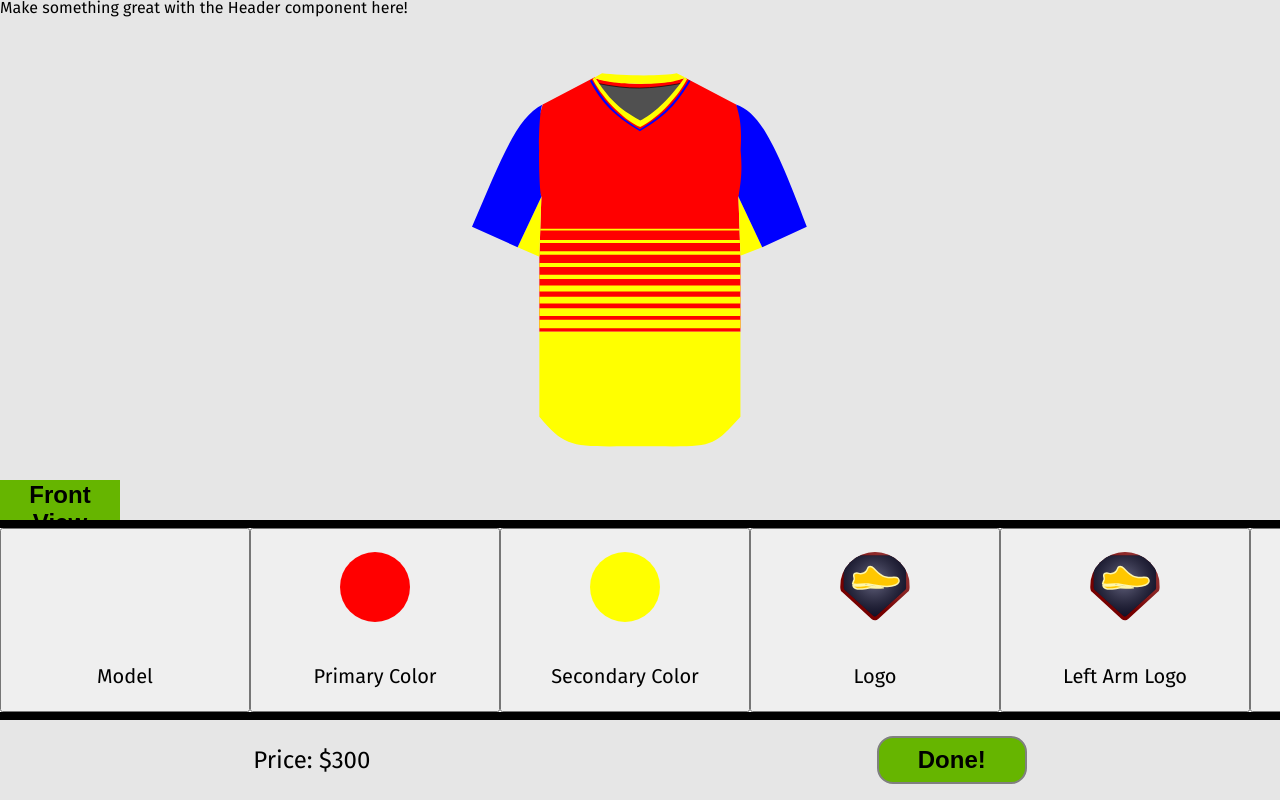
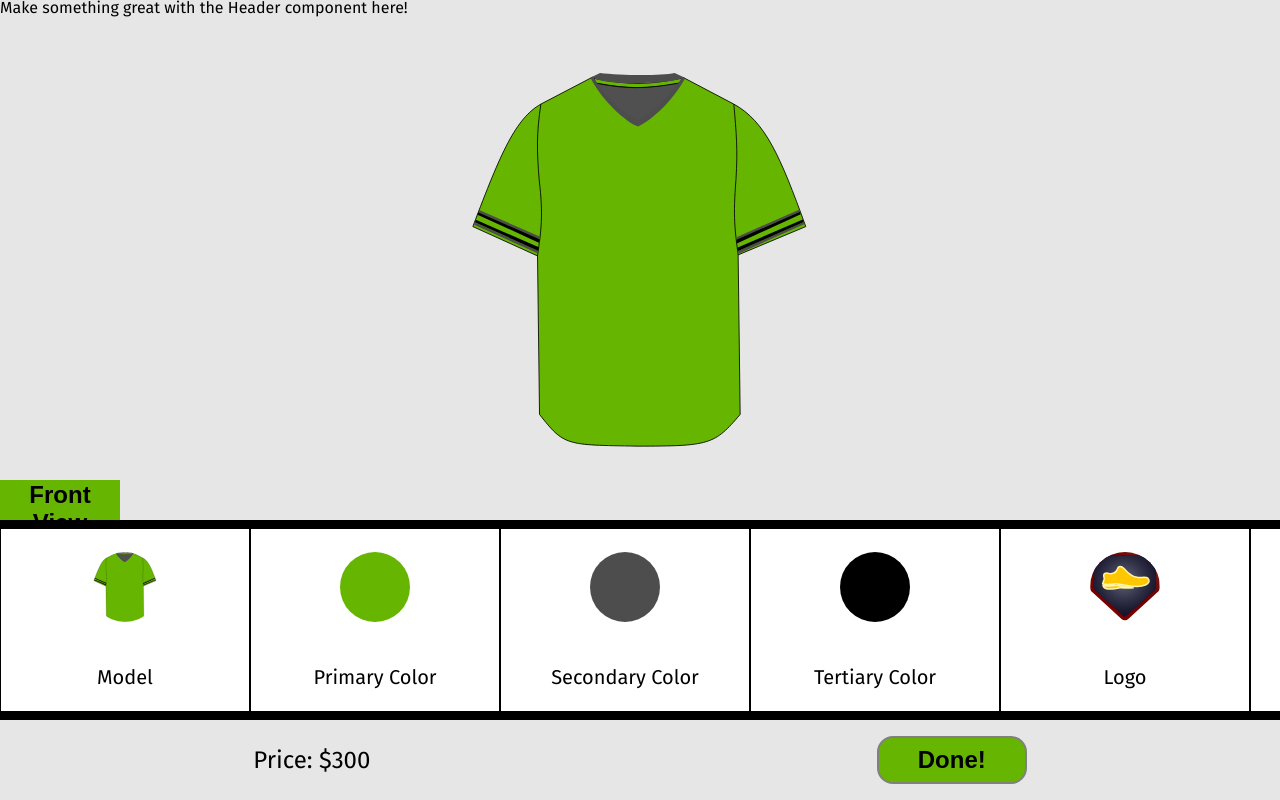
Before and after one commit to anthonyshew/flatbill-customizer, a React (Create React App) app in the folder client/: page / in a window 1280 px wide. Built offline with nearby package versions, Linux system fonts and the light colour scheme; a web font is replaced by a local one.

Commit message:
First time the editor bar changes views.

```diff
--- a/client/src/components/HorizontalSlider/HorizontalSlider.js
+++ b/client/src/components/HorizontalSlider/HorizontalSlider.js
@@ -1,6 +1,5 @@
-import React, { useState } from 'react'
+import React from 'react'
 import './_HorizontalSlider.scss'
-
 import useStateValue from '../../lib/hooks/useStateValue'
 
 import SVG from '../SVG/SVG'
@@ -10,49 +9,70 @@ const HorizontalSlider = ({ ...props }) => {
     const [{ model,
         primaryColor,
         secondaryColor,
+        tertiaryColor,
         chestLogo,
         leftArmLogo,
-        rightArmLogo }] = useStateValue()
+        rightArmLogo,
+        editorCurrentlyOpen }, dispatch] = useStateValue()
 
-    const [newStuff] = useState([{
-        image: <SVG className="avatar" name={model} title={'shut'} alt={'up'} desc={'thanks'} />,
-        text: 'Model'
+    const sliderOptions = {
+        defaultMenu: [{
+            image: <SVG className="avatar" name={`${model}-front`} />,
+            text: 'Model',
+            clickHandler: () => dispatch({ type: "EDITOR_CHANGE", menu: 'models' })
         },
         {
             image: <div className=" avatar color primary-color" style={{ backgroundColor: primaryColor }}></div>,
-        text: 'Primary Color'
+            text: 'Primary Color',
+            clickHandler: () => console.log('default menu click')
         },
         {
             image: <div className=" avatar color primary-color" style={{ backgroundColor: secondaryColor }}></div>,
-        text: 'Secondary Color'
+            text: 'Secondary Color',
+            clickHandler: () => console.log('default menu click')
+        },
+        {
+            image: <div className=" avatar color primary-color" style={{ backgroundColor: tertiaryColor }}></div>,
+            text: 'Tertiary Color',
+            clickHandler: () => console.log('default menu click')
         },
         {
             image: <SVG className="avatar" name={chestLogo} title={'shut'} alt={'up'} desc={'thanks'} />,
-        text: 'Logo'
+            text: 'Logo',
+            clickHandler: () => console.log('default menu click')
         },
         {
             image: <SVG className="avatar " name={leftArmLogo} title={'shut'} alt={'up'} desc={'thanks'} />,
-        text: 'Left Arm Logo'
+            text: 'Left Arm Logo',
+            clickHandler: () => console.log('default menu click')
         },
         {
             image: <SVG className="avatar" name={rightArmLogo} title={'shut'} alt={'up'} desc={'thanks'} />,
-        text: 'Right Arm Logo'
+            text: 'Right Arm Logo',
+            clickHandler: () => console.log('default menu click')
+        }],
+        models: [{
+            image: <SVG className="avatar" name={`striper-front`} />,
+            text: 'Striper',
+            clickHandler: () => console.log('model click')
+        },
+        {
+            image: <SVG className="avatar" name={`solid-front`} />,
+            text: 'Striper',
+            clickHandler: () => console.log('model click')
+        }]
     }
-    ])
-
-    const handleClick = () => console.log('so handled right now')
 
     return (
         <ul className="horizontal-slider">
-
             {
-                newStuff.map(elem => {
+                sliderOptions[editorCurrentlyOpen].map(elem => {
                     return (
                         <SliderItem
                             key={elem.text}
                             image={elem.image}
                             text={elem.text}
-                            handleClick={handleClick}
+                            handleClick={elem.clickHandler}
                         />
                     )
                 })
--- a/client/src/components/HorizontalSlider/_HorizontalSlider.scss
+++ b/client/src/components/HorizontalSlider/_HorizontalSlider.scss
@@ -24,6 +24,8 @@ $height: 25vh;
         align-items: center;
         width: calc(100% / 6);
         min-width: 250px;
+        background-color: $white;
+        border: 1px solid $black;
 
         &:hover {
             cursor: pointer;
--- a/client/src/components/SVG/SVG.js
+++ b/client/src/components/SVG/SVG.js
@@ -27,7 +27,7 @@ const getPath = (name,
                         <defs>
                             <radialGradient id="logo0_diamond" cx="0" cy="0" r="1" gradientUnits="userSpaceOnUse" gradientTransform="translate(278.14) rotate(131.201) scale(248.031 321.553)">
                                 <stop stopColor="#BC6E6E" stopOpacity="0.46" />
-                                <stop offset="1" stopColor="white" stopOpacity="0" />
+                                <stop offset="1" stopColor={tertiaryColor} stopOpacity="0" />
                             </radialGradient>
                             <radialGradient id="logo1_radial" cx="0" cy="0" r="1" gradientUnits="userSpaceOnUse" gradientTransform="translate(135.081 112.959) rotate(89.0695) scale(245.652 250.332)">
                                 <stop stopColor="#6B6B88" />
@@ -40,9 +40,9 @@ const getPath = (name,
         case "striper-front":
             return (
                 <>
-                    <svg className={className} viewBox="0 0 500 558" fill="none" xmlns="http://www.w3.org/2000/svg" role="img" alt={alt}>
-                        <title>{title}</title>
-                        <desc>{desc}</desc>
+                    <svg className={className} viewBox="0 0 500 558" fill="none" xmlns="http://www.w3.org/2000/svg" role="img" alt="Stripe Jersey Model">
+                        <title>Stripe Jersey Model</title>
+                        <desc>This jersey model is made of a body that has gradient stripes to create an interesting striping effect.</desc>
                         <path d="M185 8.5C238.416 18.9334 267.002 18.1871 317.5 8L318 7L394 47C424.373 110.91 424.656 140.843 397.5 184.5L400.5 272.5V386H100.5V274L103.5 184.5C86.2226 141.193 85.3612 111.833 105.5 47L183 6.5L185 8.5Z" fill={primaryColor} />
                         <path d="M185 15C235.768 25.6024 264.232 24.1827 315 15C295.801 44.4437 281.46 57.6105 251.5 77C219.664 59.0484 204.983 45.6025 185 15Z" fill="#505050" stroke="black" />
                         <path fillRule="evenodd" clipRule="evenodd" d="M194 0.5L183.5 6.5L180 9C197 42.5 232.5 74 251 80.5C273.5 69.5 302.772 42.6312 321 9L317.5 6.5L305.5 0.5C285.001 5.05657 222.001 4.08559 194 0.5ZM317.5 6.5C293.682 40.5404 268.043 63.5235 251 71C218.452 52.9789 204.055 38.4113 183.5 6.5C191 17.7419 297.5 21.5 317.5 6.5Z" fill={secondaryColor} />
@@ -62,7 +62,70 @@ const getPath = (name,
                         <path d="M499.5 229.5C451.603 101.711 428.336 58.902 394 47.0001C401.016 68.908 402.384 84.0853 400.75 115.75C403.098 141.813 402.076 156.934 397.5 184.5L433 259.948L499.5 229.5Z" fill={tertiaryColor} />
                         <path d="M250.5 84C215.567 62.2368 199.4 46.4579 178.5 10L176 12C194.791 47.0909 212.183 62.9048 250.5 87C290.12 63.5422 305.029 46.188 326 12L323.5 10.5C301.025 46.5305 285.208 62.824 250.5 84Z" fill={tertiaryColor} />
                     </svg>
-
+                </>
+            )
+        case "striper-back":
+            return (
+                <>
+                    <svg viewBox="0 0 500 557" fill="none" xmlns="http://www.w3.org/2000/svg" role="img" alt="Stripe Jersey Model">
+                        <title>Stripe Jersey Model</title>
+                        <desc>This jersey model is made of a body that has gradient stripes to create an interesting striping effect.</desc>
+                        <path d="M185 8C238.416 18.4334 267.002 17.6871 317.5 7.5L318 6.5L394 46.5C407.448 77.9221 409.85 130.816 397.5 184L400.5 272V385.5H100.5V273.5L103.5 184C89.9446 127.424 95.7331 79.2921 105.5 46.5L183 6L185 8Z" fill={primaryColor} />
+                        <path d="M100.5 273.5L68 259.5L103.5 184L101.891 232L101.807 234.5L101.338 248.5L101.187 253L100.768 265.5L100.601 270.5L100.5 273.5Z" fill={secondaryColor} />
+                        <path d="M433 259.5L397.5 184L399.136 232L399.222 234.5L399.699 248.5L399.852 253L400.278 265.5L400.449 270.5L400.5 272L433 259.5Z" fill={secondaryColor} />
+                        <path d="M100.5 385.5V512.5C141.5 562 153 556.5 251 556.5C359 556.5 356 562 400.5 512.5V385.5H100.5Z" fill={secondaryColor} />
+                        <path d="M100.5 380.5V367.5H400.5V380.5H100.5Z" fill={secondaryColor} />
+                        <path d="M100.5 362V350.5H400.5V362H100.5Z" fill={secondaryColor} />
+                        <path d="M100.5 343.5V333.5H400.5V343.5H100.5Z" fill={secondaryColor} />
+                        <path d="M100.5 325.5V316.5H400.5V325.5H100.5Z" fill={secondaryColor} />
+                        <path d="M100.5 307V300.5H400.5V307H100.5Z" fill={secondaryColor} />
+                        <path d="M100.5 289V283H400.5V289H100.5Z" fill={secondaryColor} />
+                        <path d="M100.601 270.5H400.449L400.278 265.5H100.768L100.601 270.5Z" fill={secondaryColor} />
+                        <path d="M101.187 253H399.852L399.699 248.5H101.338L101.187 253Z" fill={secondaryColor} />
+                        <path d="M101.807 234.5H399.222L399.136 232H101.891L101.807 234.5Z" fill={secondaryColor} />
+                        <path d="M183.5 6L194 0C222.001 3.58559 285.001 4.55657 305.5 0L317.5 6C297.5 21 191 17.2419 183.5 6Z" fill={secondaryColor} />
+                        <path d="M187.5 12.5C241.133 24.641 268.131 23.3803 313 12.5L314.5 15.5C262.087 26.9852 233.895 26.8561 185.5 15.5L187.5 12.5Z" fill={tertiaryColor} />
+                        <path d="M105.5 46.5001C65.8876 65.422 41.4007 133.148 0 229L68 259.448L103.5 184C100.516 174.944 99.6026 123.372 100.171 115.647C99.2462 111.156 100.513 49.9425 105.5 46.5001Z" fill={tertiaryColor} />
+                        <path d="M394 46.5001C428.336 58.402 451.603 101.211 499.5 229L433 259.448L397.5 184C402.076 156.434 403.098 141.313 400.75 115.25C402.384 83.5853 401.016 68.408 394 46.5001Z" fill={tertiaryColor} />
+                    </svg>
+                </>
+            )
+        case "solid-front":
+            return (
+                <>
+                    <svg className={className} onClick={handleClick} viewBox="0 0 396 442" fill="none" xmlns="http://www.w3.org/2000/svg" role="img" alt={alt}>
+                        <path d="M144.224 6.3231C186.444 14.5696 209.038 13.9798 248.951 5.92791L249.346 5.13751L309.417 36.7534C346.693 57.1961 364.277 98.2022 394.5 181.5L314.554 214.988L316.926 403.5C286.5 439.5 280.5 441 195 441C111.5 439.5 109 441 79.8062 403.5L77.4351 216.174L1 181.5C34.559 92.5928 51.7431 53.7199 81.387 36.7534L142.643 4.74231L144.224 6.3231Z" fill={primaryColor} />
+                        <path d="M144.224 6.3231C145.017 8.78703 145.684 10.0938 147.385 12.2511C185.336 18.9083 206.702 19.0076 244.999 12.2511C246.984 9.6197 247.955 8.19605 248.951 5.92791M144.224 6.3231C186.444 14.5696 209.038 13.9798 248.951 5.92791M144.224 6.3231L142.643 4.74231L81.387 36.7534M248.951 5.92791L249.346 5.13751L309.417 36.7534M81.387 36.7534C51.7431 53.7199 34.559 92.5928 1 181.5L77.4351 216.174M81.387 36.7534C76.1886 71.7431 76.5565 91.394 79.411 126.464C84.4657 168.557 81.7274 185.406 77.4351 216.174M77.4351 216.174L79.8062 403.5C109 441 111.5 439.5 195 441C280.5 441 286.5 439.5 316.926 403.5L314.554 214.988M314.554 214.988L394.5 181.5C364.277 98.2022 346.693 57.1961 309.417 36.7534M314.554 214.988C310.755 185.743 308.388 169.819 311.986 125.871C314.274 89.0479 312.35 70.3715 309.417 36.7534" stroke="black" />
+                        <path d="M144.224 11.4608C184.351 19.841 206.848 18.7188 246.975 11.4608C231.8 34.733 220.466 45.1401 196.785 60.4655C171.622 46.2765 160.018 35.649 144.224 11.4608Z" fill="#505050" stroke="black" />
+                        <path fillRule="evenodd" clipRule="evenodd" d="M151.337 0L142.766 4.02401L140 5.5C153.437 31.9783 181.767 58.0942 196.39 63.2318C214.174 54.5374 237.593 32.582 252 6L249 4.3L239.466 0C223.264 3.6015 173.469 2.83404 151.337 0ZM249 4.3C230.174 31.2054 209.86 49.8136 196.39 55.723C170.664 41.4792 159.013 29.2466 142.766 4.02401C146.797 15.5948 246.803 13.0702 249 4.3Z" fill={secondaryColor} />
+                        <path d="M8.5 162L80.5 193.5L80 196.5L7.5 164.5L8.5 162Z" fill={secondaryColor} />
+                        <path d="M3 176.5L78 210L77.5 213L2 179L3 176.5Z" fill={secondaryColor} />
+                        <path d="M386.5 161.5L312.5 194L313 197L387.5 164L386.5 161.5Z" fill={secondaryColor} />
+                        <path d="M392 176L314.5 210.5L315 213.5L393 178.5L392 176Z" fill={secondaryColor} />
+                        <path d="M79 206L4.5 173.5L3.5 176.5L78 210L79 206Z" fill={tertiaryColor} />
+                        <path d="M7.5 164.5L80 196.5L79 200.5L6.5 167.5L7.5 164.5Z" fill={tertiaryColor} />
+                        <path d="M313.5 206.5L391 173L392 176L314.5 210.5L313.5 206.5Z" fill={tertiaryColor} />
+                        <path d="M387.5 163.866L312.5 197L313 201.5L388.5 167L387.5 163.866Z" fill={tertiaryColor} />
+                    </svg>
+                </>
+            )
+        case "solid-back":
+            return (
+                <>
+                    <svg className={className} onClick={handleClick} viewBox="0 0 396 442" fill="none" xmlns="http://www.w3.org/2000/svg" role="img" alt={alt}>
+                        <path d="M81.387 36.7534L142.643 4.74231L249.346 5.13751L309.417 36.7534C346.693 57.1961 364.277 98.2022 394.5 181.5L314.554 214.988L316.926 403.5C286.5 439.5 280.5 441 195 441C111.5 439.5 109 441 79.8062 403.5L77.4351 216.174L1 181.5C34.559 92.5928 51.7431 53.7199 81.387 36.7534Z" fill={primaryColor} />
+                        <path d="M81.387 36.7534L142.643 4.74231L249.346 5.13751L309.417 36.7534M81.387 36.7534C51.7431 53.7199 34.559 92.5928 1 181.5L77.4351 216.174M81.387 36.7534C76.1886 71.7431 76.5565 91.394 79.411 126.464C84.4657 168.557 81.7274 185.406 77.4351 216.174M77.4351 216.174L79.8062 403.5C109 441 111.5 439.5 195 441C280.5 441 286.5 439.5 316.926 403.5L314.554 214.988M314.554 214.988L394.5 181.5C364.277 98.2022 346.693 57.1961 309.417 36.7534M314.554 214.988C310.755 185.743 308.388 169.819 311.986 125.871C314.274 89.0479 312.35 70.3715 309.417 36.7534" stroke="black" />
+                        <path d="M8.49997 162L80.5 193.5L80 196.5L7.49997 164.5L8.49997 162Z" fill={secondaryColor} />
+                        <path d="M2.99997 176.5L78 210L77.5 213L1.99997 179L2.99997 176.5Z" fill={secondaryColor} />
+                        <path d="M386.5 161.5L312.5 194L313 197L387.5 164L386.5 161.5Z" fill={secondaryColor} />
+                        <path d="M392 176L314.5 210.5L315 213.5L393 178.5L392 176Z" fill={secondaryColor} />
+                        <path d="M142.766 4.02401L151.337 0C173.469 2.83404 223.264 3.6015 239.466 0L249 4.3C246.803 13.0702 146.797 15.5948 142.766 4.02401Z" fill={secondaryColor} />
+                        <path d="M79 206L4.5 173.5L3.5 176.5L78 210L79 206Z" fill={tertiaryColor} />
+                        <path d="M7.5 164.5L80 196.5L79 200.5L6.5 167.5L7.5 164.5Z" fill={tertiaryColor} />
+                        <path d="M313.5 206.5L391 173L392 176L314.5 210.5L313.5 206.5Z" fill={tertiaryColor} />
+                        <path d="M387.5 163.866L312.5 197L313 201.5L388.5 167L387.5 163.866Z" fill={tertiaryColor} />
+                        <path d="M144 5.5C185.438 13.574 208.168 13.1615 248 5.5L243 12.5C205.505 18.982 184.794 19.3182 148.5 13L148.39 12.8404C145.348 8.43117 143.609 5.90987 144 5.5Z" fill={tertiaryColor} />
+                    </svg>
                 </>
             )
         case "hamburger":
```
Also changed, not shown: client/src/lib/state/state.js (+10 -4 lines). Lines whose indentation alone changed are shown as unchanged.
